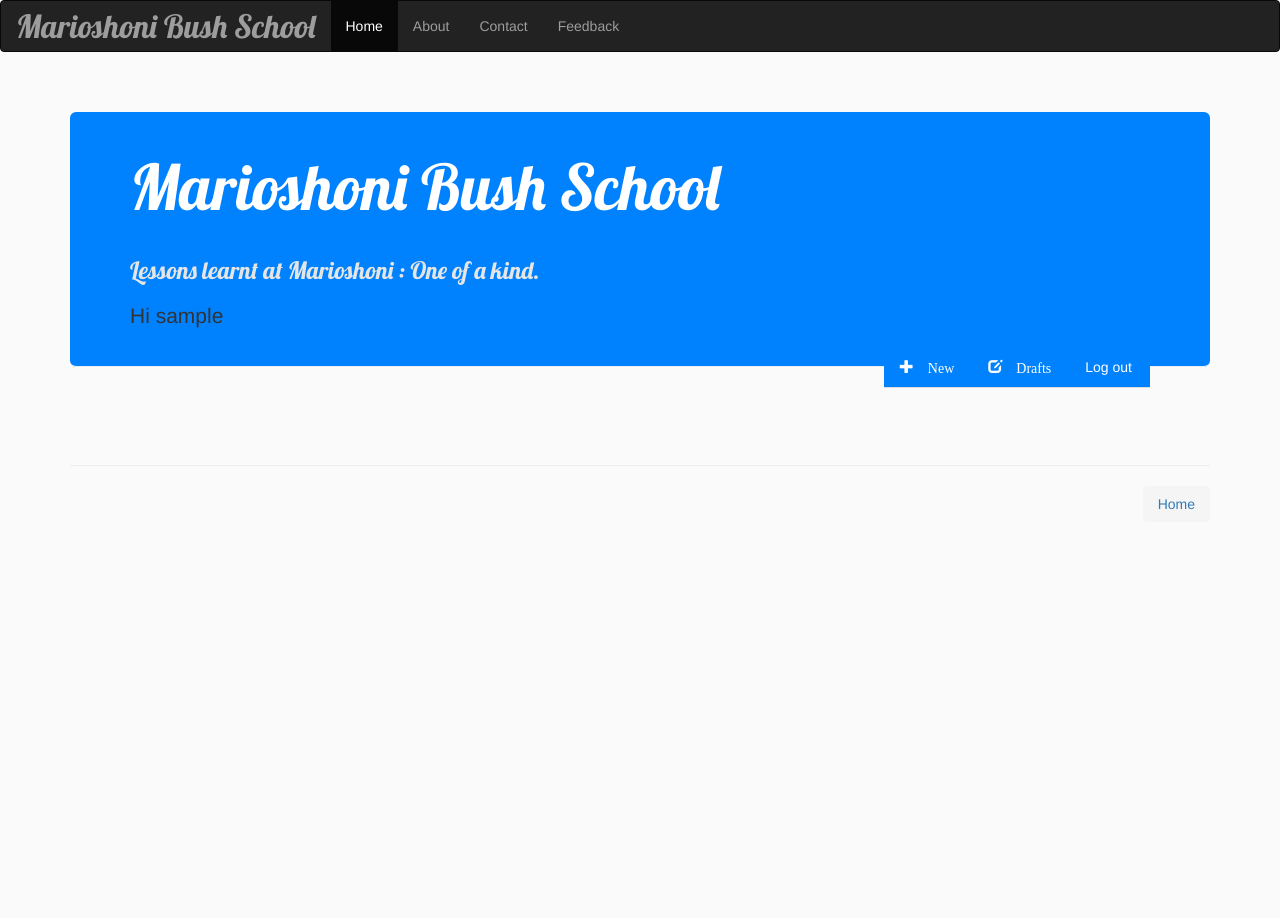
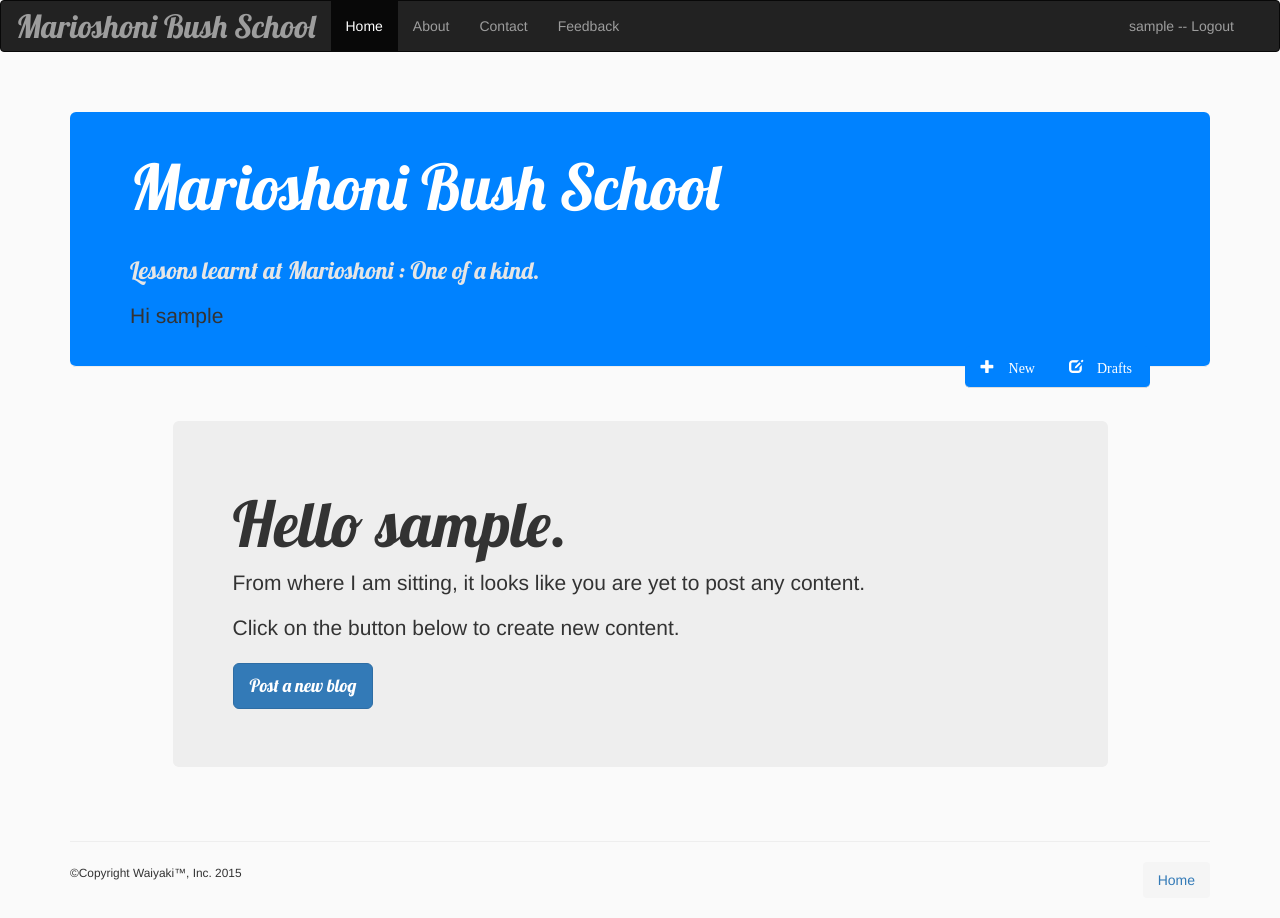
Before and after one commit to Waiyaki/django-girls-tutorial-with-improvements, a Django app: page / in a window 1280 px wide. Before the commit the page ends 510 px from the top, so only its background shows below. Run offline with Django 3.2, Linux system fonts and the light colour scheme; the visitor is signed in with stand-in values (Sample User, id 1); data that the repository does not hold is empty; some libraries are stand-ins or nearby versions.

Commit message:
Fixed a few interface bugs. Handled the case where there were no drafts or no posts. Moved the css to a separate file.

```diff
--- a/blog/static/blog/css/blog.css
+++ b/blog/static/blog/css/blog.css
@@ -1,31 +1,64 @@
 body {
+    background: #FAFAFA;
     font-family: "Helvetica Neue", Arial, sans-serif;
-}
-.page-header {
-    background-color: #ff9400;
-    margin-top: 0;
-    padding: 20px 20px 20px 40px;
-}
-
-.page-header h1, .page-header h1 a, .page-header h1 a:visited, .page-header h1 a:active {
-    color: #ffffff;
-    font-size: 36pt;
-    text-decoration: none;
-}
-
-.wrapper, .content {
-    width: 70%;
-    margin: 20px auto 20px auto;
-}
-
-.content {
-    border: 2px solid #efefef;
-    border-radius: 5px;
-    margin: auto auto;
 }
 
 h1, h2, h3, h4 {
     font-family: 'Lobster', cursive;
+}
+
+.nav li a:hover{
+    background-color: #00AAFA;
+}
+
+.navbar-brand {
+    font-family: 'Lobster', cursive;
+    font-size: 32px;
+}
+
+.post {
+    background-color: #efefef;
+    border: 2px solid #FAFAFA;
+    border-radius: 10px;
+    padding: 5px 5px;
+    text-align: center;
+}
+
+.post h2 a:visited {
+    color: #00AEFF;
+}
+
+.post h2 a {
+    color: #FF0065;
+}
+
+.page-header {
+    background-color: #0082FF;
+    padding: 20px 20px 20px 40px;
+    text-decoration: none;
+}
+
+.new-drafts {
+    background: #0082FF;
+    border-radius: 5px;
+}
+
+.page-header a{
+    color: #ffffff;
+}
+
+.page-header small {
+    color: #E5E5E5;
+    font-size: 24px;
+}
+
+.post_detail h1{
+    color: #00aeff;
+    text-align: left;
+}
+
+.user {
+    font-size: 24px;
 }
 
 .date {
@@ -33,46 +66,11 @@ h1, h2, h3, h4 {
     color: #828282;
 }
 
-.save {
-    float: right;
-}
-
 .post-form textarea, .post-form input {
     width: 100%;
 }
 
-.top-menu, .top-menu:hover, .top-menu:visited {
-    color: #ffffff;
-    float: right;
-    font-size: 26pt;
-    margin-right: 20px;
+.drafts {
+    text-align: left;
+    padding: 10px;
 }
-
-.post {
-    width: 32%;
-    margin: 0.5%;
-    float: left;
-    clear: right;
-    background-color: #efefef;
-    border: 2px solid #ffffff;
-    border-radius: 5px;
-    padding: 10px 10px;
-    text-align: center;
-}
-
-.post h1 a, .post h1 a:visited {
-    color: #000000;
-}
-
-.post_detail h1{
-    color: #00aeff;
-    text-align: left;
-}
-
-.footer {
-    padding: 10px 10px;
-    color: #efefef;
-    font-size: 12px;
-    float: right;
-    margin: auto auto;
-}
--- a/blog/templates/blog/base.html
+++ b/blog/templates/blog/base.html
@@ -6,82 +6,10 @@
         <meta charset="utf-8">
         <meta http-equiv="X-UA-Compatible" content="IE=edge">
         <meta name="viewport" content="width=device-width, initial-scale=1">
-        <title>Marioshoni | {% block title %}{% endblock title %}</title>
+        <title>Marioshoni | {% block title %}One of a Kind{% endblock title %}</title>
         <link rel="stylesheet" type="text/css" href="{% static "css/bootstrap.min.css" %}">
         <link href="//fonts.googleapis.com/css?family=Lobster&subset=latin,latin-ext" rel="stylesheet" type="text/css">
-
-        <style type="text/css">
-            body {
-                background: #FAFAFA;
-                font-family: "Helvetica Neue", Arial, sans-serif;
-            }
-
-            h1, h2, h3, h4 {
-                font-family: 'Lobster', cursive;
-            }
-
-            .nav li a:hover{
-                background-color: #00AAFA;
-            }
-
-            .navbar-brand {
-                font-family: 'Lobster', cursive;
-                font-size: 32px;
-            }
-
-            .post {
-                background-color: #efefef;
-                border: 2px solid #FAFAFA;
-                border-radius: 10px;
-                padding: 5px 5px;
-                text-align: center;
-            }
-
-            .post h2 a:visited {
-                color: #00AEFF;
-            }
-
-            .post h2 a {
-                color: #FF0065;
-            }
-
-            .page-header {
-                background-color: #0082FF;
-                padding: 20px 20px 20px 40px;
-                text-decoration: none;
-            }
-
-            .new-drafts {
-                background: #0082FF;
-            }
-
-            .page-header a{
-                color: #ffffff;
-            }
-
-            .page-header small {
-                color: #E5E5E5;
-                font-size: 24px;
-            }
-            .post_detail h1{
-                color: #00aeff;
-                text-align: left;
-            }
-
-            .user {
-                font-size: 24px;
-            }
-
-            .date {
-                float: right;
-                color: #828282;
-            }
-
-            .post-form textarea, .post-form input {
-                width: 100%;
-            }
-
-        </style>
+        <link rel="stylesheet" type="text/css" href="{% static "css/blog.css" %}">
     </head>
     <body>
         <div class="navbar navbar-inverse">
@@ -102,9 +30,22 @@
                         <li><a href="#">Contact</a></li>
                         <li><a href="#">Feedback</a></li>
                     </ul>
+                    <ul class="nav navbar-nav pull-right">
+                        {% if user.is_authenticated %}
+                            <li>
+                                <a href="{% url 'django.contrib.auth.views.logout' %}">{{ user.username }} -- Logout</a>
+                            </li>
+                        {% else %}
+                            <li>
+                                <a href="{% url 'django.contrib.auth.views.login' %}">
+                                    <span class="glyphicon glyphicon-lock pull-right"> Login</span>
+                                </a>
+                            </li>
+                        {% endif %}
+                    </ul>
                 </div>
             </div>
-        </div><!-- .navbar navbar-default -->
+        </div><!-- .navbar navbar-inverse -->
 
 
         <div class="container">
@@ -127,16 +68,10 @@
                                 <span class="glyphicon glyphicon-edit"> Drafts</span>
                             </a>
                         </li>
-                        <li>
-                            <a href="{% url 'django.contrib.auth.views.logout' %}">Log out</a>
-                        </li>
                     </ul>
 
                 {% else %}
                     <span class="user">Hi there.</span>
-                    <a href="{% url 'django.contrib.auth.views.login' %}">
-                        <span class="glyphicon glyphicon-lock pull-right"> Login </span>
-                    </a>
                 {% endif %}
             </div>
 
@@ -149,9 +84,14 @@
             </div>
 
             <hr>
+
             <div class="footer pull-right">
                 {% block breadcrumb %}
                 {% endblock %}
+            </div>
+
+            <div class="footer pull-left">
+                <p><small>&copy;Copyright Waiyaki&trade;, Inc. 2015</small></p>
             </div>
         </div> <!-- .container -->
 
--- a/blog/templates/blog/post_edit.html
+++ b/blog/templates/blog/post_edit.html
@@ -4,6 +4,6 @@
     <form method="POST" class="post-form">
         {% csrf_token %}
         {{ form.as_p }}
-        <button type="submit" class="save btn btn-default">Save</button>
+        <button type="submit" class="save btn btn-primary">Save</button>
     </form>
 {% endblock %}
--- a/blog/templates/blog/post_list.html
+++ b/blog/templates/blog/post_list.html
@@ -1,6 +1,7 @@
 {% extends 'blog/base.html' %}
 
 {% block content %}
+    {% if posts %}
         {% for post in posts %}
             <div class="col-md-4 col-sm-6 col-xs-12 post">
                 <h2><a href="{% url 'blog.views.post_detail' pk=post.pk %}">{{ post.title }}</a></h2>
@@ -8,6 +9,20 @@
                 <div class="date">Published: {{ post.published_date }}</div>
             </div>
         {% endfor %}
+    {% else %}
+        <div class="col-md-10 col-md-offset-1 col-sm-10 col-sm-offset-1 col-xs-12 jumbotron">
+            {% if user.is_authenticated %}
+                <h1>Hello {{ user.username }}.</h1>
+                <p>From where I am sitting, it looks like you are yet to post any content.</p>
+                <p>Click on the button below to create new content.</p>
+                <h2><a href="{% url 'blog.views.post_new' %}"><span class="btn btn-primary btn-lg">Post a new blog</span></a></h2>
+            {% else %}
+                <h1>Hello there.</h1>
+                <p>Oops! It looks like there is no blog content at this time. Please do check again later.</p>
+            {% endif %}
+        </div>
+    {% endif %}
+
 {% endblock %}
 
 {% block breadcrumb %}
--- a/blog/templates/registration/login.html
+++ b/blog/templates/registration/login.html
@@ -17,7 +17,7 @@
                 <td>{{ form.password }}</td>
             </tr>
         </table>
-        <input type="submit" value="login" />
+        <button type="submit" class="btn btn-primary">Login</button>
         <input type="hidden" name="next" value="{{ next }}" />
     </form>
 {% endblock content %}
--- a/blog/views.py
+++ b/blog/views.py
@@ -1,5 +1,6 @@
 from django.shortcuts import render, get_object_or_404, redirect
 from django.contrib.auth.decorators import login_required
+
 from .models import Post
 from .forms import PostForm
 
```
Also changed, not shown: blog/templates/blog/post_detail.html (+16 -10 lines), blog/templates/blog/post_draft_list.html (+37 -8 lines). Lines whose indentation alone changed are shown as unchanged.
